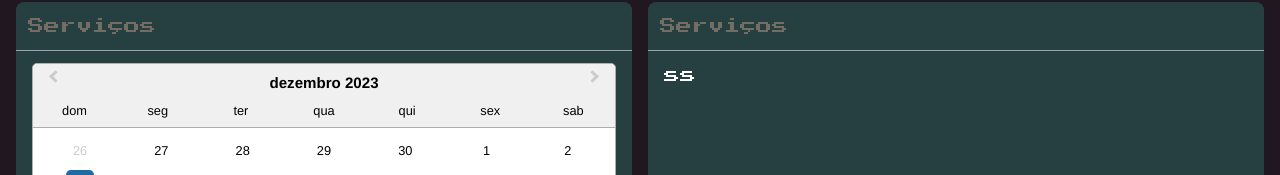
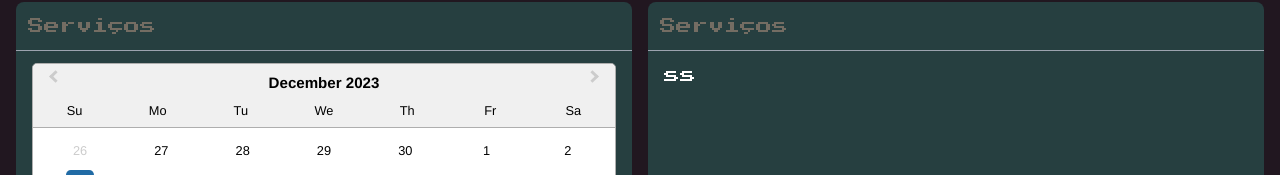
Before and after one commit to Ayrton-Romualdo/pk-next-js, a Next.js app: page /ag/agenda in a window 1280 px wide. Shown: the part 142-317 px from the top of the page. Built offline with nearby package versions, Linux system fonts and the light colour scheme.

Commit message:
Locale agenda

```diff
--- a/app/ag/agenda/page.jsx
+++ b/app/ag/agenda/page.jsx
@@ -6,8 +6,6 @@ import "react-datepicker/dist/react-datepicker.css";
 import "./customdatepicker.css";
 
 import { registerLocale, setDefaultLocale } from  "react-datepicker";
-import ptBr from 'date-fns/locale/pt-br';
-registerLocale('pt-br', ptBr)
 
 
 export default function Agenda() {
@@ -40,7 +38,6 @@ export default function Agenda() {
                         <DatePicker
                             selected={startDate}
                             onChange={(date) => setStartDate(date)}
-                            locale={ptBr}
                             calendarClassName="!w-full"
                             disabledKeyboardNavigation
                             filterDate={isWeekday}
```
